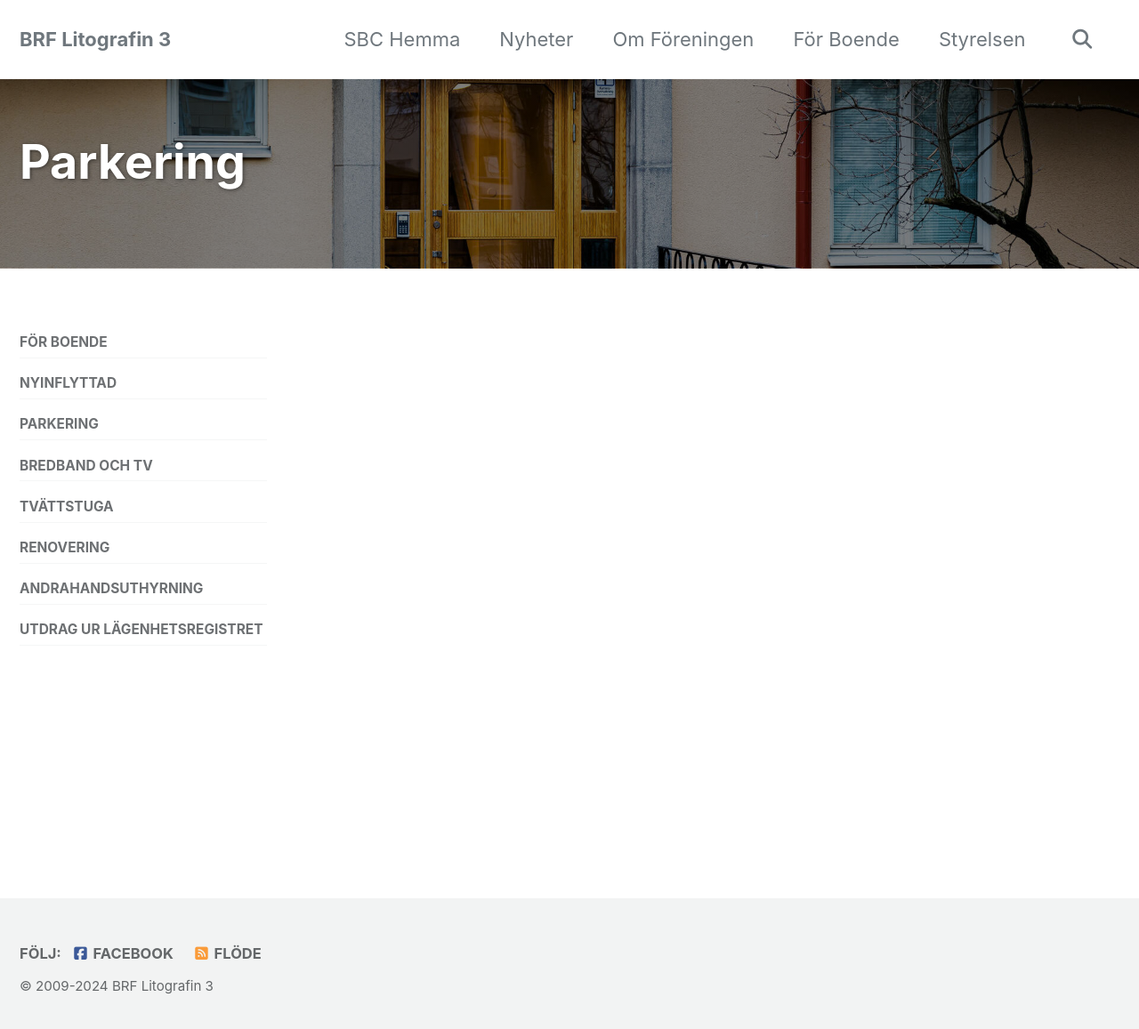
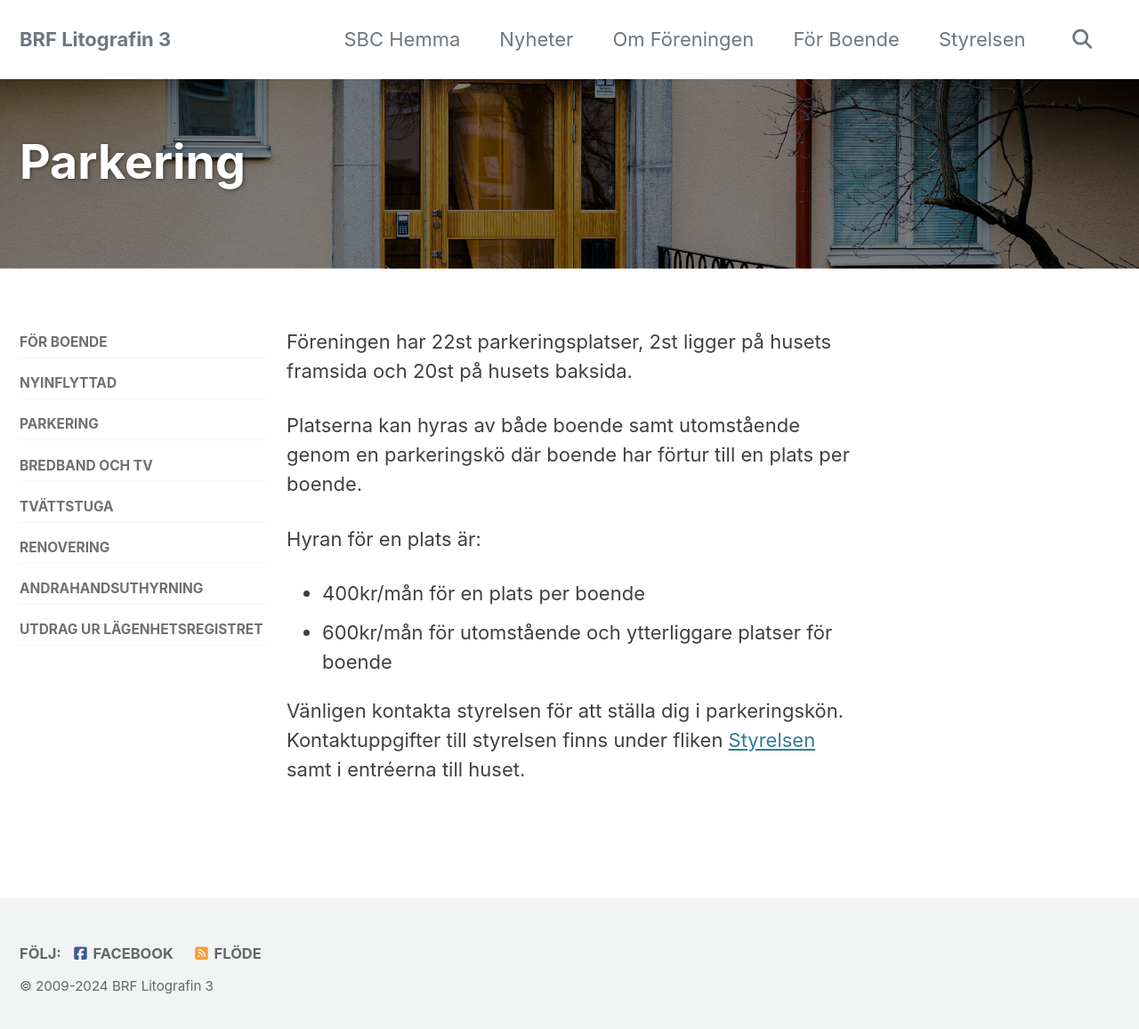
Before and after one commit to Litografin3/litografin3.github.io, a Jekyll site: the page built from _pages/boende/parkering.md, in a window 1280 px wide and 1165 px high. Shown: the top 1157 px of the window at 89% size. Built offline with Jekyll 4.4.1, drawn with Linux system fonts in a browser that asks for light colours; cached includes are drawn as plain includes.

Commit message:
sida för parkering

```diff
--- a/_pages/boende/parkering.md
+++ b/_pages/boende/parkering.md
@@ -10,3 +10,13 @@ header:
 sidebar:
   nav: boende
 ---
+
+Föreningen har 22st parkeringsplatser, 2st ligger på husets framsida och 20st på husets baksida.
+
+Platserna kan hyras av både boende samt utomstående genom en parkeringskö där boende har förtur till en plats per boende.
+
+Hyran för en plats är:
+- 400kr/mån för en plats per boende
+- 600kr/mån för utomstående och ytterliggare platser för boende
+
+Vänligen kontakta styrelsen för att ställa dig i parkeringskön. Kontaktuppgifter till styrelsen finns under fliken <a href ="/styrelsen/">Styrelsen</a> samt i entréerna till huset.
```
